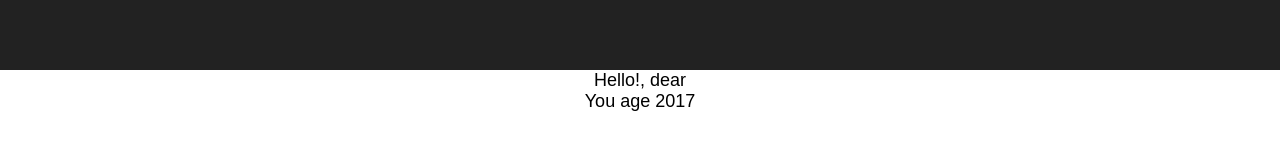
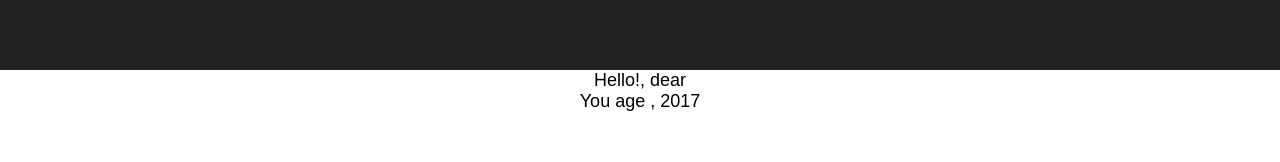
Before and after one commit to Perekhod-Viktoriia/react_schedule, a React (Create React App) app: page / in a window 1280 px wide. Shown: the part 120-282 px from the top of the page. Built offline with nearby package versions, Linux system fonts and the light colour scheme.

Commit message:
make date, calculation with day

```diff
--- a/src/App.js
+++ b/src/App.js
@@ -4,10 +4,8 @@ import './App.css';
 class App extends Component {
     constructor(props) {
         super(props);
-        this.state = {name: '', surname: '', dateOfBirthday: '', age: ''};
-
+        this.state = {name: '', surname: '', dateOfBirthday: ''};
         this.handleChange = this.handleChange.bind(this);
-        // this.getAge = this.handleChange.bind(this);
     }
 
     handleChange(event) {
@@ -21,9 +19,23 @@ class App extends Component {
     }
 
     getAge() {
-        let now = (new Date()).getFullYear();
+        let now = new Date();
+        let yearNow = now.getFullYear();
         let year = this.state.dateOfBirthday.slice(0, 4);
-        return now - year;
+
+        let dateToCompare = new Date(this.state.dateOfBirthday);
+        dateToCompare.setFullYear(yearNow);
+
+        let timeDiff = dateToCompare.getTime() - now.getTime();
+        let diffDays = Math.ceil(timeDiff / (1000 * 3600 * 24));
+
+        if (yearNow < year) {
+            return 'Not valid';
+        } else if (diffDays > 0) {
+            return `You age , ${ yearNow - year - 1}`
+        } else {
+            return `You age , ${ yearNow - year}`;
+        }
     }
 
     render() {
@@ -40,7 +52,7 @@ class App extends Component {
             <div className="App-intro">
                 Hello!, dear {this.state.surname} {this.state.name}
                 <br/>
-                You age {this.getAge()}
+                {this.getAge()}
             </div>
         </div>;
     }
```
